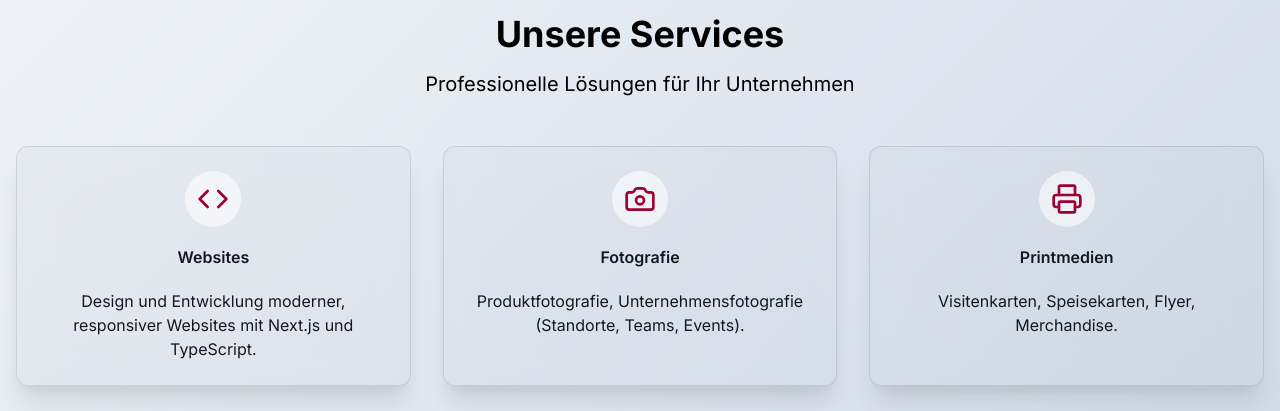
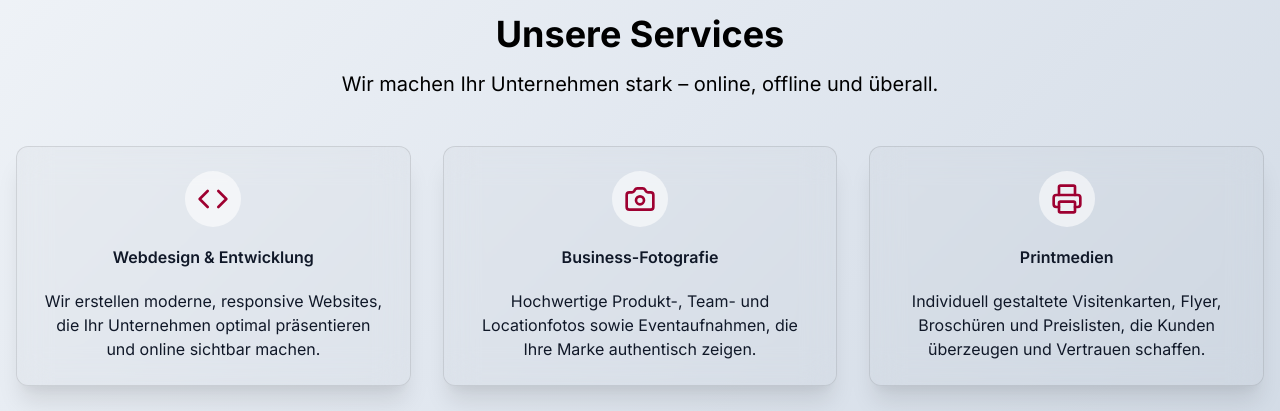
Before and after one commit to oktayshakirov/helloberlin365, a Next.js app: page / in a window 1280 px wide. Shown: the part 631-1042 px from the top of the page. Built offline with nearby package versions, Linux system fonts and the light colour scheme; no server answers.

Commit message:
update services

```diff
--- a/src/components/Services.tsx
+++ b/src/components/Services.tsx
@@ -10,7 +10,7 @@ export function Services() {
             Unsere Services
           </h2>
           <p className="text-xl text-text-secondary">
-            Professionelle Lösungen für Ihr Unternehmen
+            Wir machen Ihr Unternehmen stark – online, offline und überall.
           </p>
         </div>
 
@@ -20,12 +20,14 @@ export function Services() {
               <div className="mx-auto mb-4 p-3 bg-primary-light rounded-full w-fit">
                 <Code className="h-8 w-8 text-primary" />
               </div>
-              <CardTitle className="text-text-primary">Websites</CardTitle>
+              <CardTitle className="text-text-primary">
+                Webdesign & Entwicklung
+              </CardTitle>
             </CardHeader>
             <CardContent>
               <p className="text-text-secondary text-center">
-                Design und Entwicklung moderner, responsiver Websites mit
-                Next.js und TypeScript.
+                Wir erstellen moderne, responsive Websites, die Ihr Unternehmen
+                optimal präsentieren und online sichtbar machen.
               </p>
             </CardContent>
           </Card>
@@ -35,12 +37,14 @@ export function Services() {
               <div className="mx-auto mb-4 p-3 bg-primary-light rounded-full w-fit">
                 <Camera className="h-8 w-8 text-primary" />
               </div>
-              <CardTitle className="text-text-primary">Fotografie</CardTitle>
+              <CardTitle className="text-text-primary">
+                Business-Fotografie
+              </CardTitle>
             </CardHeader>
             <CardContent>
               <p className="text-text-secondary text-center">
-                Produktfotografie, Unternehmensfotografie (Standorte, Teams,
-                Events).
+                Hochwertige Produkt-, Team- und Locationfotos sowie
+                Eventaufnahmen, die Ihre Marke authentisch zeigen.
               </p>
             </CardContent>
           </Card>
@@ -54,7 +58,8 @@ export function Services() {
             </CardHeader>
             <CardContent>
               <p className="text-text-secondary text-center">
-                Visitenkarten, Speisekarten, Flyer, Merchandise.
+                Individuell gestaltete Visitenkarten, Flyer, Broschüren und
+                Preislisten, die Kunden überzeugen und Vertrauen schaffen.
               </p>
             </CardContent>
           </Card>
```
